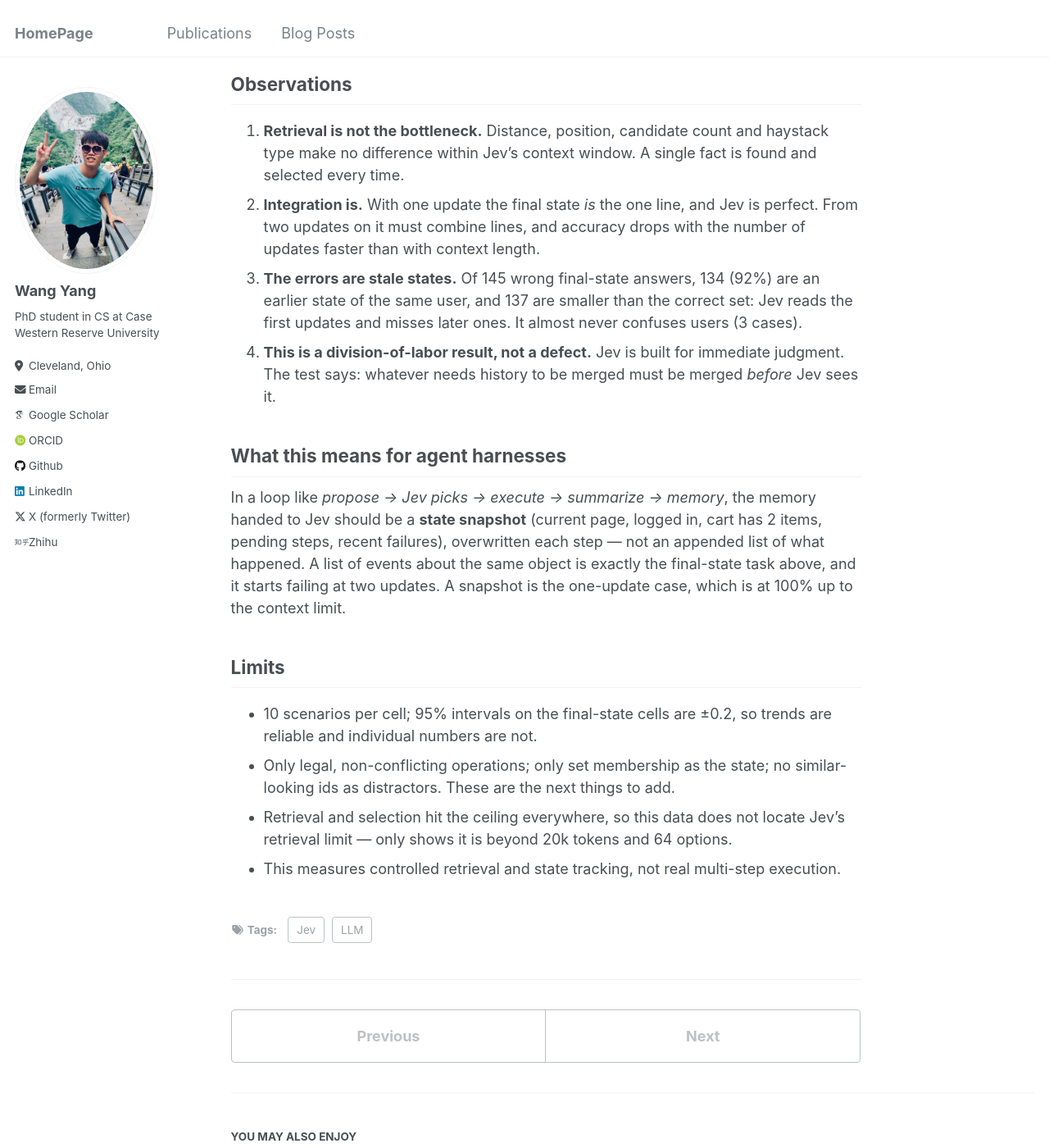
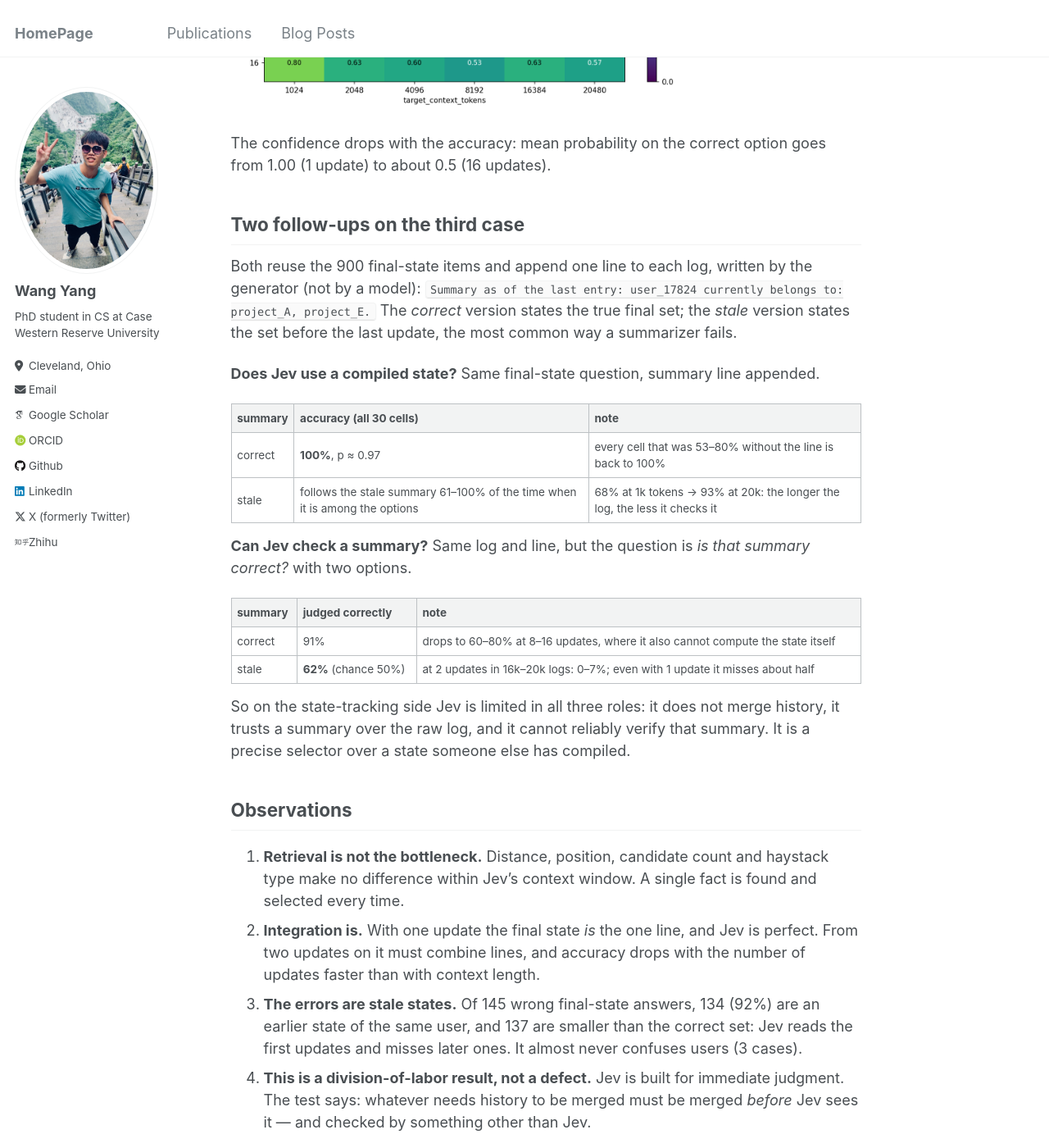
Before and after one commit to uservan/uservan.github.io, a Jekyll site: the page built from _posts/2026-09-22-jev-needle.md, in a window 1280 px wide and 1400 px high, scrolled down 3643 px. Shown: the whole window at 82% size. Built offline with Jekyll 4.4.1, drawn with Linux system fonts in a browser that asks for light colours; some web fonts are replaced; some of the changed text lies outside the part shown.

Commit message:
Jev post: add snapshot and verifier follow-ups
Co-Authored-By: Claude Fable 5.1 <noreply@anthropic.com>

```diff
--- a/_posts/2026-09-22-jev-needle.md
+++ b/_posts/2026-09-22-jev-needle.md
@@ -12,7 +12,8 @@ tags:
 > - We built a controlled benchmark for Jev-class decision models (context + candidates → pick one) with three axes: how far the answer is, how many candidates there are, and how many history updates must be combined.
 > - Jev 1.13.0 is perfect at retrieval and selection all the way to its 32k limit: 100% at 20k-token contexts, 64 candidates, any needle position.
 > - It degrades only when it has to **integrate** several updates about the same entity into a current state: from 100% with 1 update to 53–63% with 16 updates. In 92% of its errors it picks a stale, earlier state.
-> - Practical takeaway for agent harnesses: compile the current state before calling Jev; do not hand it a raw history.
+> - Two follow-ups on that third case: give Jev a correct one-line state summary and it is back to 100%; give it a stale one and it follows the summary over the log 61–100% of the time. Asked whether a summary is correct, it catches a stale one only 62% of the time (chance 50%).
+> - Practical takeaway for agent harnesses: compile the current state before calling Jev; do not hand it a raw history — and the correctness of that compiled state is the system's ceiling, because Jev neither repairs nor reliably checks it.
 
 ## Why
 
@@ -32,7 +33,7 @@ Every item is the same shape: a context, a question, and 2–64 options; the mod
 
 Heatmap ③ asks two questions on the same log: *event lookup* ("which project did user_17824 join on day 188?", one line to find) and *final state* ("after the last entry, which projects does user_17824 belong to?", *k* lines to find and merge). Wrong options for final state are the user's earlier states, states with one update skipped, or another user's state. Only legal operations are generated; every user starts with no projects.
 
-Each cell has 10 independent scenarios × 3 option shuffles. The same scenario is reused across all cells with nested contexts (a shorter context is a prefix of a longer one), so cells differ only in the tested factor. Wrong options are always values that occur in the context; ids are random 5-digit numbers with no near-duplicates of the target. 4,050 requests, ~51M Jev input tokens, about $2.
+Each cell has 10 independent scenarios × 3 option shuffles. The same scenario is reused across all cells with nested contexts (a shorter context is a prefix of a longer one), so cells differ only in the tested factor. Wrong options are always values that occur in the context; ids are random 5-digit numbers with no near-duplicates of the target. 7,650 requests including the two follow-ups, ~95M Jev input tokens, about $4.
 
 Code and data: [github.com/uservan/jevneedlebench](https://github.com/uservan/jevneedlebench).
 
@@ -64,12 +65,35 @@ Event lookup (one line) is 100% in every cell. Final state (merge *k* lines) fal
 
 The confidence drops with the accuracy: mean probability on the correct option goes from 1.00 (1 update) to about 0.5 (16 updates).
 
+## Two follow-ups on the third case
+
+Both reuse the 900 final-state items and append one line to each log, written by the generator (not by a model):
+`Summary as of the last entry: user_17824 currently belongs to: project_A, project_E.` The *correct* version states the
+true final set; the *stale* version states the set before the last update, the most common way a summarizer fails.
+
+**Does Jev use a compiled state?** Same final-state question, summary line appended.
+
+| summary | accuracy (all 30 cells) | note |
+| --- | --- | --- |
+| correct | **100%**, p ≈ 0.97 | every cell that was 53–80% without the line is back to 100% |
+| stale | follows the stale summary 61–100% of the time when it is among the options | 68% at 1k tokens → 93% at 20k: the longer the log, the less it checks it |
+
+**Can Jev check a summary?** Same log and line, but the question is *is that summary correct?* with two options.
+
+| summary | judged correctly | note |
+| --- | --- | --- |
+| correct | 91% | drops to 60–80% at 8–16 updates, where it also cannot compute the state itself |
+| stale | **62%** (chance 50%) | at 2 updates in 16k–20k logs: 0–7%; even with 1 update it misses about half |
+
+So on the state-tracking side Jev is limited in all three roles: it does not merge history, it trusts a summary over the
+raw log, and it cannot reliably verify that summary. It is a precise selector over a state someone else has compiled.
+
 ## Observations
 
 1. **Retrieval is not the bottleneck.** Distance, position, candidate count and haystack type make no difference within Jev's context window. A single fact is found and selected every time.
 2. **Integration is.** With one update the final state *is* the one line, and Jev is perfect. From two updates on it must combine lines, and accuracy drops with the number of updates faster than with context length.
 3. **The errors are stale states.** Of 145 wrong final-state answers, 134 (92%) are an earlier state of the same user, and 137 are smaller than the correct set: Jev reads the first updates and misses later ones. It almost never confuses users (3 cases).
-4. **This is a division-of-labor result, not a defect.** Jev is built for immediate judgment. The test says: whatever needs history to be merged must be merged *before* Jev sees it.
+4. **This is a division-of-labor result, not a defect.** Jev is built for immediate judgment. The test says: whatever needs history to be merged must be merged *before* Jev sees it — and checked by something other than Jev.
 
 ## What this means for agent harnesses
 
@@ -78,6 +102,7 @@ In a loop like *propose → Jev picks → execute → summarize → memory*, the
 ## Limits
 
 - 10 scenarios per cell; 95% intervals on the final-state cells are ±0.2, so trends are reliable and individual numbers are not.
+- The summary lines are program-generated. How often a real summarizer LLM produces a stale state is a separate measurement, not done here.
 - Only legal, non-conflicting operations; only set membership as the state; no similar-looking ids as distractors. These are the next things to add.
 - Retrieval and selection hit the ceiling everywhere, so this data does not locate Jev's retrieval limit — only shows it is beyond 20k tokens and 64 options.
 - This measures controlled retrieval and state tracking, not real multi-step execution.
```
